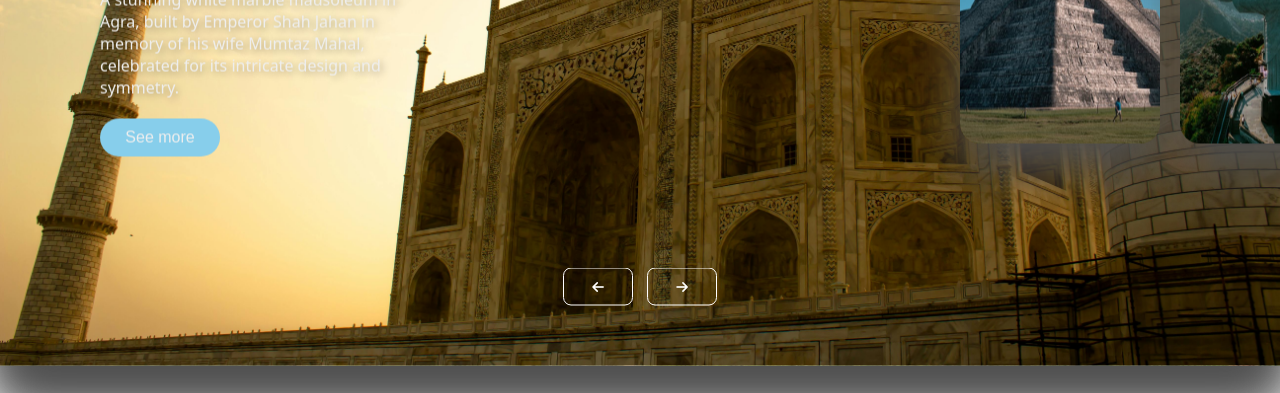
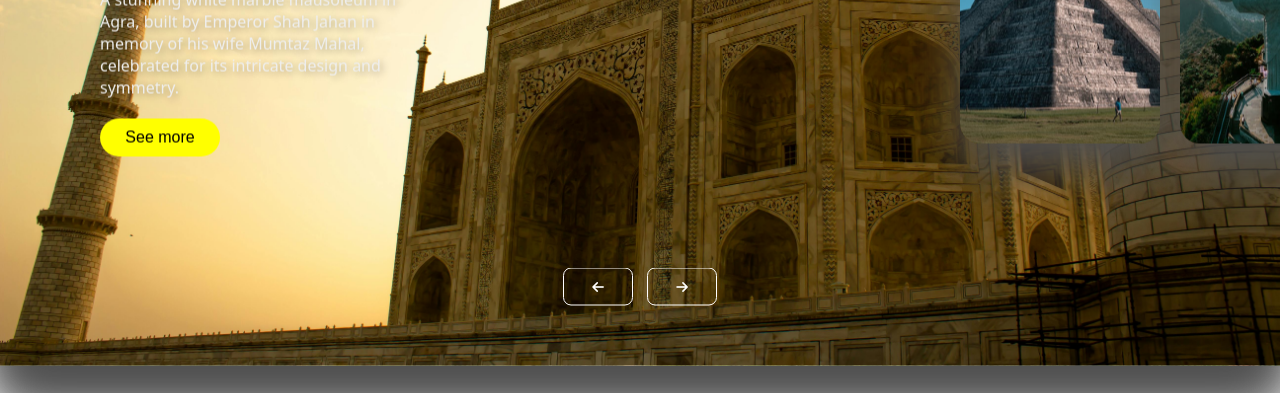
Before and after one commit to TonyStark-19/Wonders-of-the-World, a plain HTML site: page index.html in a window 1280 px wide. In both pictures the pointer is over the button "See more". Shown: the part 407-800 px from the top of the page. Drawn offline with Linux system fonts and the light colour scheme.

Commit message:
Added styling

```diff
--- a/style.css
+++ b/style.css
@@ -143,8 +143,8 @@ body {
 }
 
 .btn:hover {
-    background: skyblue;
-    color: #eee;
+    background: yellow;
+    color: #000;
     cursor: pointer;
 }
 
```
